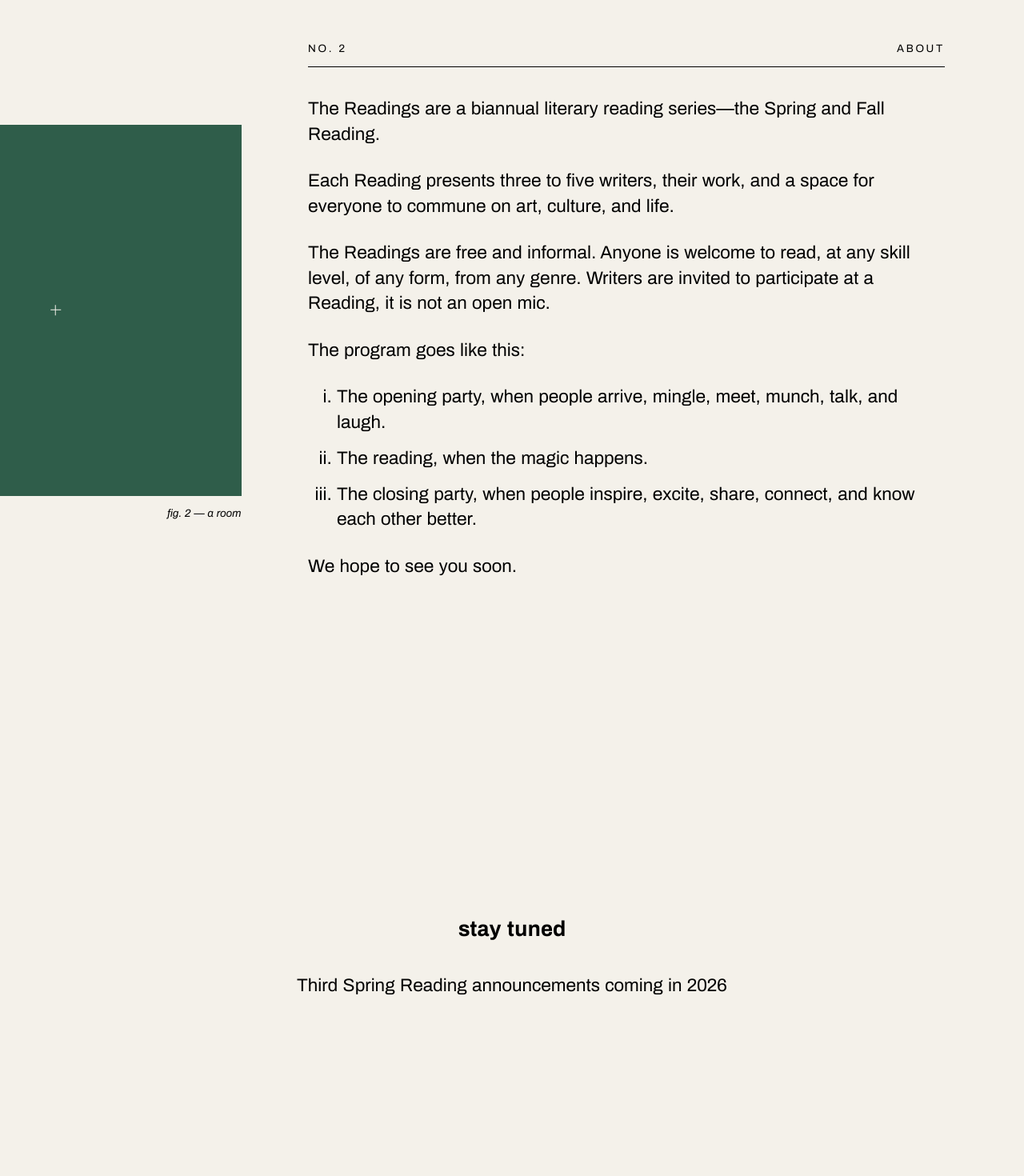
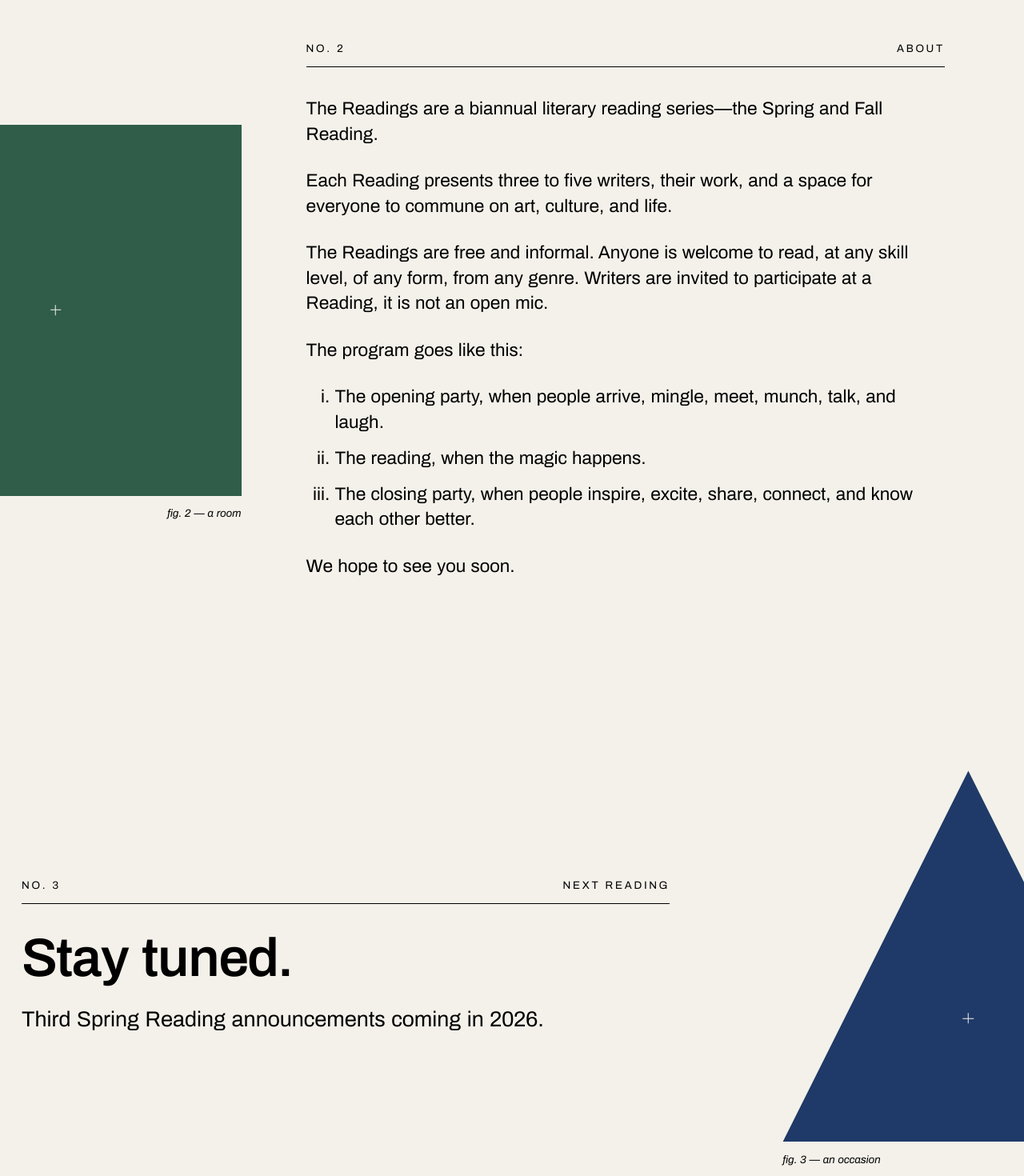
Before and after one commit to zlunchbox/readingspgh.com, a SvelteKit app: page / in a window 1280 px wide. Shown: the part 820-2290 px from the top of the page at 80% size. Built offline with nearby package versions, Linux system fonts and the light colour scheme; a web font is replaced by a local one.

Commit message:
place plates alongside section labels

```diff
--- a/src/app.css
+++ b/src/app.css
@@ -12,6 +12,7 @@
   --color-paper: #f4f1ea;
   --color-cloth: #b5402a;
   --color-catalog: #2f5d4a;
+  --color-ink: #1f3a68;
 }
 
 body {
--- a/src/lib/components/Figure/SquareFigure.svelte
+++ /dev/null
@@ -1,64 +0,0 @@
-<!--
-  A square cropped by the left edge only, mirroring the circle: centre on
-  screen and marked, caption beneath, right-aligned to the square's edge.
-  In portrait it sits in the flow below the section's text, since that text
-  runs longer than a screen; in landscape it's pinned behind the section's
-  left side. The parent section must be `relative overflow-hidden`.
--->
-<div class="figure pointer-events-none" aria-hidden="true">
-  <div class="square absolute bg-catalog"></div>
-  <div class="centre absolute size-3">
-    <span class="absolute inset-x-0 top-1/2 h-px -translate-y-1/2 bg-paper"></span>
-    <span class="absolute inset-y-0 left-1/2 w-px -translate-x-1/2 bg-paper"></span>
-  </div>
-  <p class="caption absolute text-xs italic whitespace-nowrap">fig. 2 — a room</p>
-</div>
-
-<style>
-  /* Side (--s) and top-left corner (--x, --y). The side is 1.6× the circle's
-     radius, so the square carries a little less weight than the circle (a
-     2r square has 27% more area). Pushing it off the left edge by 0.35s
-     leaves 65% visible, matching the circle. */
-  .figure {
-    --s: min(61vw, 45svh);
-    --x: calc(var(--s) * -0.35);
-    --y: 0px;
-
-    /* Portrait: a full-bleed block in the flow, tall enough for square and caption */
-    position: relative;
-    align-self: stretch;
-    margin: 4rem -1.5rem 0;
-    height: calc(var(--s) + 2rem);
-  }
-
-  @media (orientation: landscape) {
-    .figure {
-      --s: 58svh;
-      --y: calc(50% - var(--s) / 2);
-
-      position: absolute;
-      inset: 0;
-      margin: 0;
-      height: auto;
-    }
-  }
-
-  .square {
-    left: var(--x);
-    top: var(--y);
-    width: var(--s);
-    height: var(--s);
-  }
-
-  .centre {
-    left: calc(var(--x) + var(--s) / 2);
-    top: calc(var(--y) + var(--s) / 2);
-    transform: translate(-50%, -50%);
-  }
-
-  .caption {
-    left: calc(var(--x) + var(--s));
-    top: calc(var(--y) + var(--s) + 0.75rem);
-    transform: translateX(-100%);
-  }
-</style>
--- /dev/null
+++ b/src/lib/components/Plate/Plate.svelte
@@ -0,0 +1,163 @@
+<!--
+  A section's figure, catalogue header and body, laid out like a plate.
+
+  The figure is cropped by one edge with 65% visible, its centroid marked and a
+  caption beneath. In portrait it opens the section, with the header stacked
+  beside it and the header's rule level with the figure's bottom edge, like a
+  shelf. In landscape the figure is pinned to its side, vertically centred,
+  and the header and body sit beside it.
+
+  Renders straight into a Section with `overflow-hidden portrait:justify-start`;
+  portrait placement assumes the Section's 4rem top padding.
+-->
+<script lang="ts">
+  import type { PlateProps } from "./Plate";
+
+  const { number, title, shape, side, caption, fill, children }: PlateProps =
+    $props();
+</script>
+
+<div class="figure {side} {shape} pointer-events-none" aria-hidden="true">
+  <div class="shape absolute {fill}"></div>
+  <div class="centre absolute size-3">
+    <span class="absolute inset-x-0 top-1/2 h-px -translate-y-1/2 bg-paper"></span>
+    <span class="absolute inset-y-0 left-1/2 w-px -translate-x-1/2 bg-paper"></span>
+  </div>
+  <p class="caption absolute text-xs italic whitespace-nowrap">{caption}</p>
+</div>
+
+<!-- Wherever the fixed arrows show, keep the text clear of them: the whole column in
+     landscape, only the body in portrait so the header still reaches a right-hand figure -->
+<div class="column {side} relative w-full md:landscape:pr-16">
+  <div class="landscape:max-w-[45rem]">
+    <div class="header text-xs uppercase tracking-[0.2em]">
+      <span>No. {number}</span>
+      <h2>{title}</h2>
+    </div>
+    <div class="mt-12 landscape:mt-8 md:portrait:pr-16">
+      {@render children()}
+    </div>
+  </div>
+</div>
+
+<style>
+  /* Side of the figure's box (--s) and how much of it is visible (--vis).
+     The box matches the square in "about"; a triangle fills half of it. */
+  .figure,
+  .column {
+    --s: min(61vw, 45svh);
+    --vis: calc(var(--s) * 0.65);
+  }
+
+  @media (orientation: landscape) {
+    .figure,
+    .column {
+      --s: 58svh;
+    }
+  }
+
+  /* Box position (--x, --y) and the centroid's height as a share of the box (--cy) */
+  .figure {
+    position: absolute;
+    inset: 0;
+    --y: 4rem;
+  }
+
+  @media (orientation: landscape) {
+    .figure {
+      --y: calc(50% - var(--s) / 2);
+    }
+  }
+
+  .figure.left {
+    --x: calc(var(--vis) - var(--s));
+  }
+
+  .figure.right {
+    --x: calc(100% - var(--vis));
+  }
+
+  .figure.square {
+    --cy: 0.5;
+  }
+
+  .figure.triangle {
+    --cy: 0.6667;
+  }
+
+  .shape {
+    left: var(--x);
+    top: var(--y);
+    width: var(--s);
+    height: var(--s);
+  }
+
+  .triangle .shape {
+    clip-path: polygon(50% 0, 100% 100%, 0 100%);
+  }
+
+  .centre {
+    left: calc(var(--x) + var(--s) / 2);
+    top: calc(var(--y) + var(--s) * var(--cy));
+    transform: translate(-50%, -50%);
+  }
+
+  .caption {
+    top: calc(var(--y) + var(--s) + 0.75rem);
+  }
+
+  /* Captions hang from the figure's visible inner corner */
+  .left .caption {
+    left: calc(var(--x) + var(--s));
+    transform: translateX(-100%);
+  }
+
+  .right .caption {
+    left: var(--x);
+  }
+
+  /* Right-hand figures leave the text where home's title sits */
+  .column.right {
+    max-width: 72rem;
+  }
+
+  @media (orientation: landscape) {
+    .column.left {
+      padding-left: calc(var(--vis) + 3rem);
+    }
+
+    .column.right {
+      padding-right: calc(var(--vis) + 3rem);
+    }
+  }
+
+  /* Portrait: stacked beside the figure, as tall as it, so the rule is level
+     with the figure's bottom edge. The column starts 1.5rem in from the screen
+     edge, so a margin of --vis leaves the same 1.5rem gutter beside the figure. */
+  .header {
+    display: flex;
+    flex-direction: column;
+    justify-content: flex-end;
+    gap: 0.5rem;
+    min-height: var(--s);
+    padding-bottom: 0.75rem;
+    border-bottom: 1px solid black;
+  }
+
+  .left .header {
+    margin-left: var(--vis);
+  }
+
+  .right .header {
+    margin-right: var(--vis);
+  }
+
+  @media (orientation: landscape) {
+    .column .header {
+      flex-direction: row;
+      justify-content: space-between;
+      min-height: 0;
+      margin: 0;
+    }
+  }
+</style>
--- /dev/null
+++ b/src/lib/components/Plate/Plate.ts
@@ -0,0 +1,13 @@
+import type { Snippet } from "svelte";
+
+export type PlateProps = {
+  number: number;
+  title: string;
+  shape: "square" | "triangle";
+  /** The edge that crops the figure */
+  side: "left" | "right";
+  caption: string;
+  /** Background class for the figure, e.g. "bg-catalog" */
+  fill: string;
+  children: Snippet;
+};
--- a/src/routes/+page.svelte
+++ b/src/routes/+page.svelte
@@ -1,6 +1,6 @@
 <script lang="ts">
   import CircleFigure from "$lib/components/Figure/CircleFigure.svelte";
-  import SquareFigure from "$lib/components/Figure/SquareFigure.svelte";
+  import Plate from "$lib/components/Plate/Plate.svelte";
   import Section from "$lib/components/Section/Section.svelte";
   import SectionNav from "$lib/components/SectionNav/SectionNav.svelte";
   import Subtitle from "$lib/components/Subtitle/Subtitle.svelte";
@@ -36,18 +36,17 @@
   </div>
 </Section>
 
-<Section id="about" class="overflow-hidden">
-  <!-- Landscape: clear the square's visible 65% (0.65 × 58svh ≈ 38svh) plus a gap.
-       Wherever the fixed arrows show, keep the text clear of them. -->
-  <div class="relative w-full landscape:pl-[calc(38svh+3rem)] md:pr-16">
-    <div class="max-w-prose text-xl space-y-6">
-      <div
-        class="flex justify-between border-b border-black pb-3 text-xs uppercase tracking-[0.2em]"
-      >
-        <span>No. 2</span>
-        <h2>About</h2>
-      </div>
-      <p class="pt-2">
+<Section id="about" class="overflow-hidden portrait:justify-start">
+  <Plate
+    number={2}
+    title="About"
+    shape="square"
+    side="left"
+    caption="fig. 2 — a room"
+    fill="bg-catalog"
+  >
+    <div class="text-xl space-y-6">
+      <p>
         The Readings are a biannual literary reading series—the Spring and
         Fall Reading.
       </p>
@@ -74,16 +73,25 @@
       </ol>
       <p>We hope to see you soon.</p>
     </div>
-  </div>
-  <!-- After the text so it closes the section on phones; landscape pins it left regardless -->
-  <SquareFigure />
+  </Plate>
 </Section>
 
-<Section id="next-reading">
-  <div class="text-xl text-center">
-    <h2 class="p-4 text-2xl font-bold">stay tuned</h2>
-    <p class="p-4">Third Spring Reading announcements coming in 2026</p>
-  </div>
+<Section id="next-reading" class="overflow-hidden portrait:justify-start">
+  <Plate
+    number={3}
+    title="Next reading"
+    shape="triangle"
+    side="right"
+    caption="fig. 3 — an occasion"
+    fill="bg-ink"
+  >
+    <p class="font-semibold text-5xl xl:text-6xl leading-[0.95] tracking-tight">
+      Stay tuned.
+    </p>
+    <p class="mt-6 text-xl lg:text-2xl text-balance">
+      Third Spring Reading announcements coming in 2026.
+    </p>
+  </Plate>
 </Section>
 
 <SectionNav {sections} />
```
